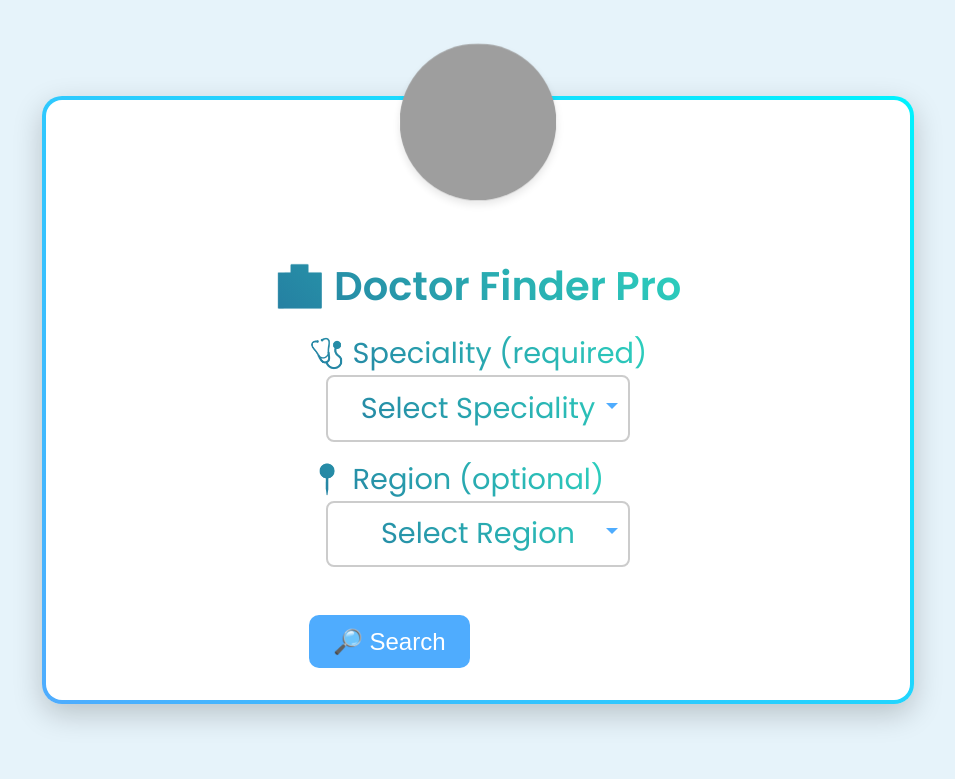
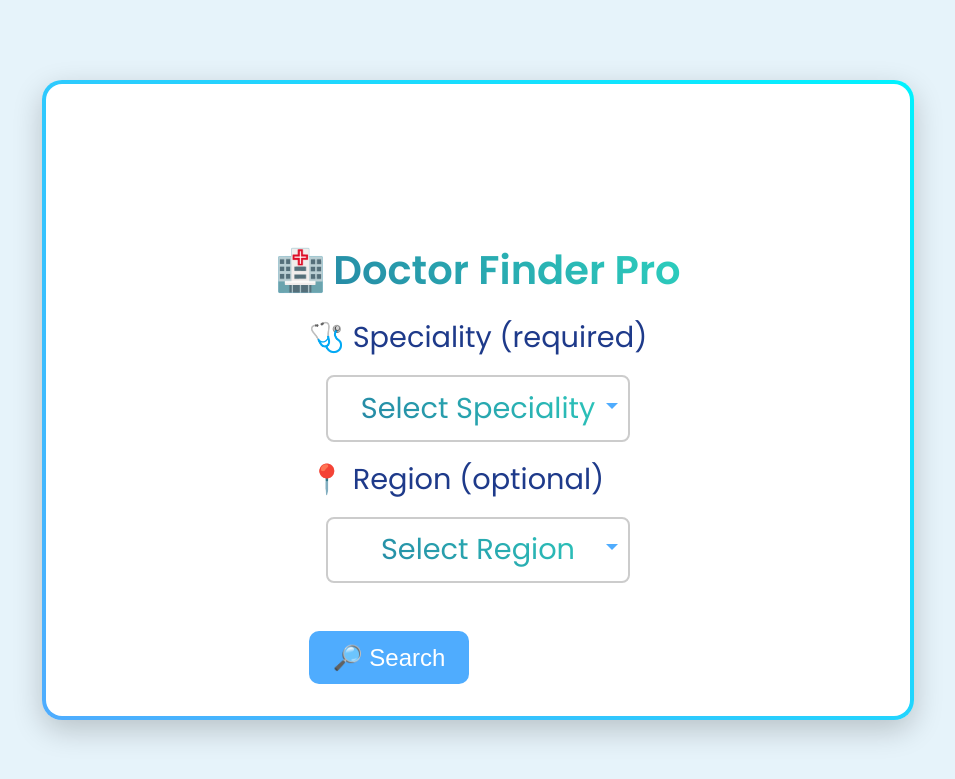
Before and after one commit to lasyapriya/doctor_finder, a Python web app: template templates/index.html in a window 1280 px wide. Shown: the top 779 px of the page, without its empty margins (162-1117 px from the left). Run offline with Jinja, Linux system fonts and the light colour scheme; the template is opened without the code that fills it: most values are stand-ins (such as "Sample title", 1, 10 or a date in 2020); grey boxes are pictures that could not be loaded.

Commit message:
Update index.html

```diff
--- a/templates/index.html
+++ b/templates/index.html
@@ -85,7 +85,7 @@
       align-items: center;
     }
 
-    h1, label, .select-selected, .select-items div {
+    h1 {
       font-size: 2.5rem;
       color: transparent;
       text-align: center;
@@ -96,15 +96,50 @@
       animation: gradientText 3s ease infinite;
       margin-bottom: 1rem;
       transition: transform 0.3s ease, text-shadow 0.3s ease;
+      display: flex;
+      align-items: center;
+      justify-content: center;
     }
 
-    h1:hover, label:hover, .select-selected:hover, .select-items div:hover {
+    h1 .icon {
+      font-size: 2.5rem;
+      margin-right: 8px;
+      color: #1E3A8A; /* Solid color for visibility */
+    }
+
+    h1:hover, .select-selected:hover, .select-items div:hover {
       transform: scale(1.05);
       text-shadow: 0 4px 12px rgba(30, 64, 175, 0.3);
     }
 
-    label, .select-selected, .select-items div {
+    label {
       font-size: 1.8rem;
+      color: #1E3A8A; /* Solid deep blue for headings */
+      display: flex;
+      align-items: center;
+      margin-bottom: 1rem;
+      transition: transform 0.3s ease, text-shadow 0.3s ease;
+    }
+
+    label:hover {
+      transform: scale(1.05);
+      text-shadow: 0 4px 12px rgba(30, 64, 175, 0.3);
+    }
+
+    .icon {
+      font-size: 1.8rem;
+      margin-right: 8px;
+      color: #1E3A8A; /* Match icon color with heading */
+    }
+
+    .select-selected, .select-items div {
+      font-size: 1.8rem;
+      color: transparent;
+      background: linear-gradient(45deg, #1E3A8A, #2DD4BF);
+      background-size: 200%;
+      -webkit-background-clip: text;
+      background-clip: text;
+      animation: gradientText 3s ease infinite;
     }
 
     @keyframes fadeInDown {
@@ -217,10 +252,10 @@
       object-fit: cover;
       box-shadow: 0 4px 8px rgba(0, 0, 0, 0.1);
       opacity: 1;
-      transition: opacity 0.3s ease, transform 0.3s ease;
+      transition: opacity 0.2s ease, transform 0.2s ease; /* Reduced transition time for faster response */
       animation: pulse 2s infinite;
       position: relative;
-      top: -10px; /* Adjusted to move the icon downward */
+      top: -10px;
     }
 
     @keyframes pulse {
@@ -244,8 +279,20 @@
       z-index: 10000;
       background: url('https://i.pinimg.com/originals/d7/ae/01/d7ae0170d3d5ffcbaa7f02fdda387a3b.gif') no-repeat center center;
       background-size: 60%;
-      background-color: rgba(0, 0, 0, 0.8); /* Semi-transparent background */
+      background-color: rgba(0, 0, 0, 0.8);
     }
+    .floating-icon {
+  position: absolute;
+  width: 60px;
+  height: 60px;
+  animation: float 4s ease-in-out infinite;
+}
+
+@keyframes float {
+  0% { transform: translateY(0); }
+  50% { transform: translateY(-20px); }
+  100% { transform: translateY(0); }
+}
   </style>
 </head>
 
@@ -268,9 +315,9 @@
       />
     </div>
 
-    <h1>🏥 Doctor Finder Pro</h1>
+    <h1><span class="icon">🏥</span> Doctor Finder Pro</h1>
     <form method="POST" action="/search" onsubmit="showLoading(event)">
-      <label for="speciality">🩺 Speciality (required)</label>
+      <label for="speciality"><span class="icon">🩺</span> Speciality (required)</label>
       <div class="custom-select" id="speciality-select-container">
         <div class="select-selected">Select Speciality</div>
         <div class="select-items select-hide">
@@ -281,7 +328,7 @@
       </div>
       <input type="hidden" name="speciality" id="speciality-hidden">
 
-      <label for="region">📍 Region (optional)</label>
+      <label for="region"><span class="icon">📍</span> Region (optional)</label>
       <div class="custom-select" id="region-select-container">
         <div class="select-selected">Select Region</div>
         <div class="select-items select-hide">
@@ -346,11 +393,12 @@
     function updateIcon(speciality) {
       const iconUrl = specialityIcons[speciality] || specialityIcons["default"];
       specialityIcon.classList.add("fade");
-      setTimeout(() => {
+      specialityIcon.addEventListener('transitionend', function handler() {
         specialityIcon.src = iconUrl;
         specialityIcon.alt = `${speciality} Icon`;
         specialityIcon.classList.remove("fade");
-      }, 300);
+        specialityIcon.removeEventListener('transitionend', handler);
+      }, { once: true });
     }
 
     // Custom dropdown functionality
```
